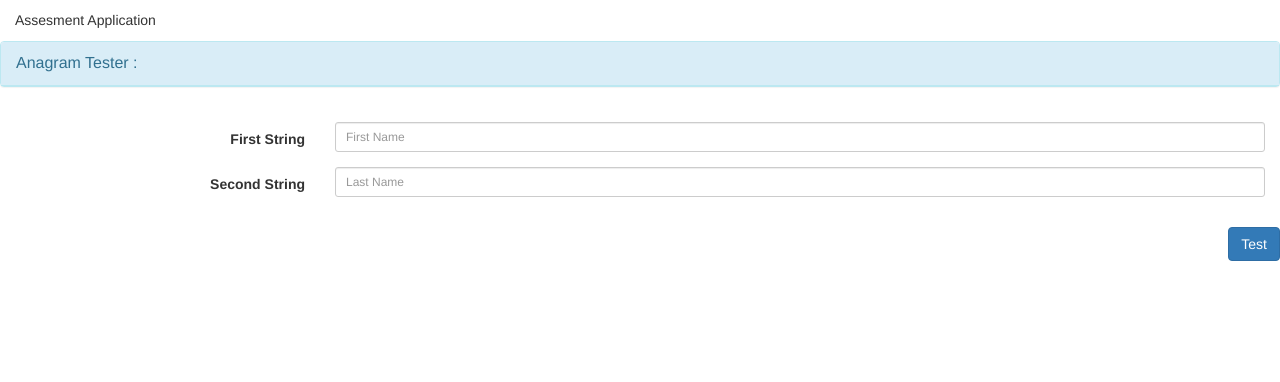
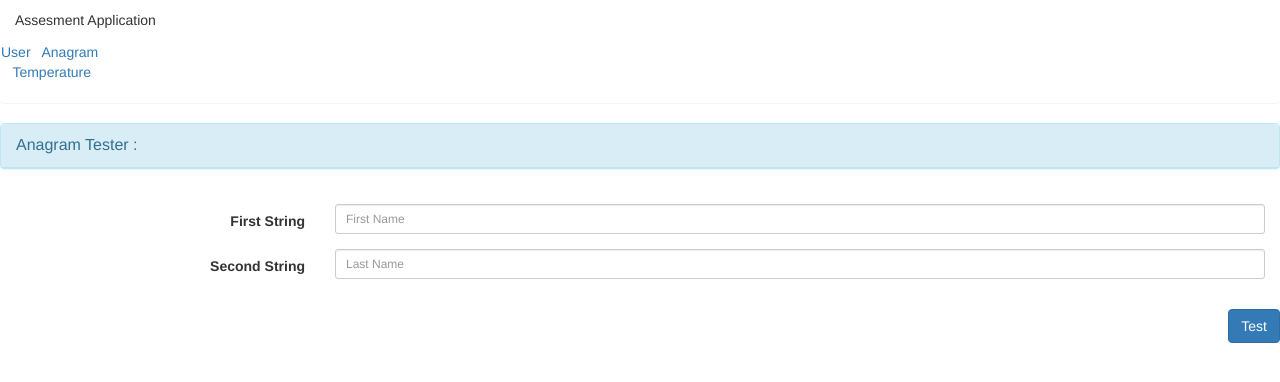
Before and after one commit to sudhakarmshr5/AngularAssignment, an Angular app: page /anagram in a window 1280 px wide. Shown: the top 382 px of the page. Built offline with nearby package versions, Linux system fonts and the light colour scheme.

Commit message:
final commit

```diff
--- a/src/app/app.component.html
+++ b/src/app/app.component.html
@@ -4,10 +4,10 @@
           Assesment Application
 </div>
 
-<div>
-  <a class="" routerLink="/users"></a>
-  <a class="" routerLink="/anagram"></a>
-  <a class="" routerLink="/temperature"></a>
+<div class="panel">
+  <a class="button" routerLink="/user">User</a>&nbsp;&nbsp;
+  <a class="button" routerLink="/anagram">Anagram</a><br>&nbsp;&nbsp;
+  <a class="button" routerLink="/temperature">Temperature</a><br>&nbsp;&nbsp;
 </div>
 
 <router-outlet></router-outlet>
```
